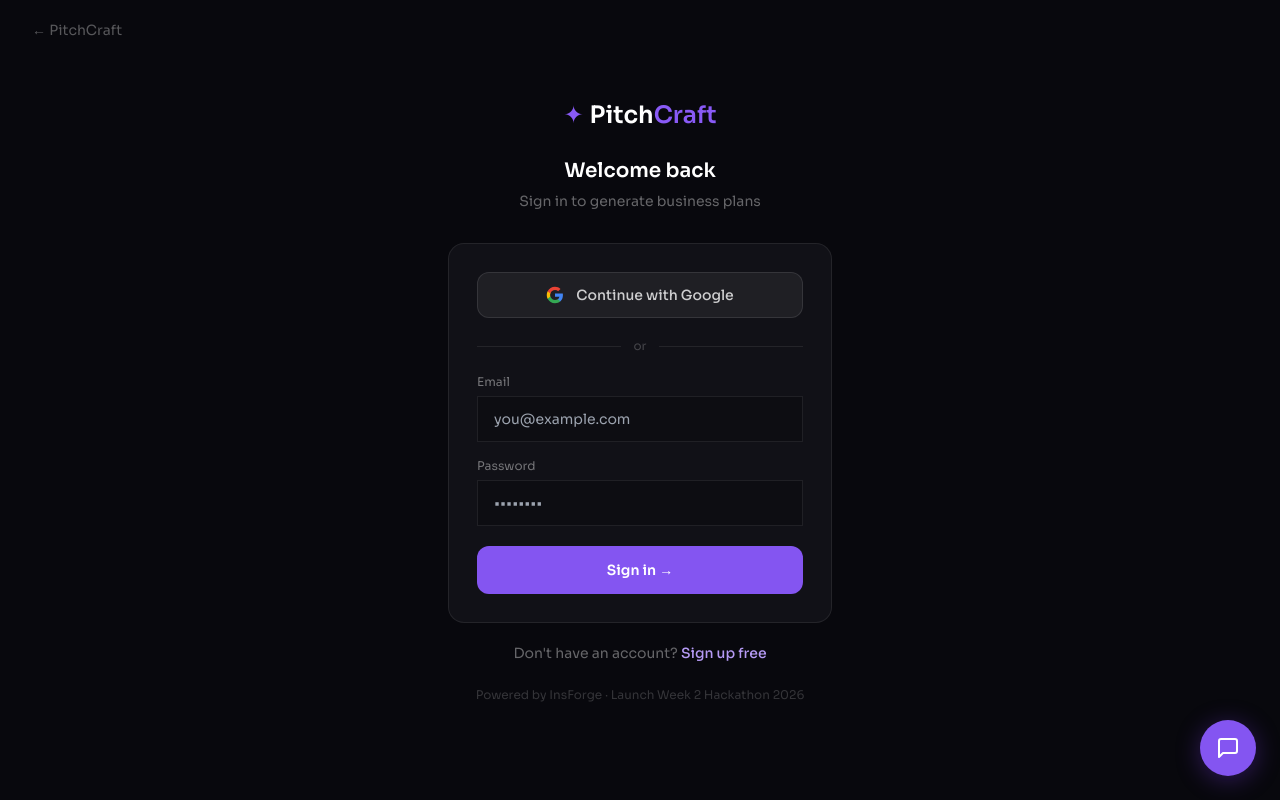
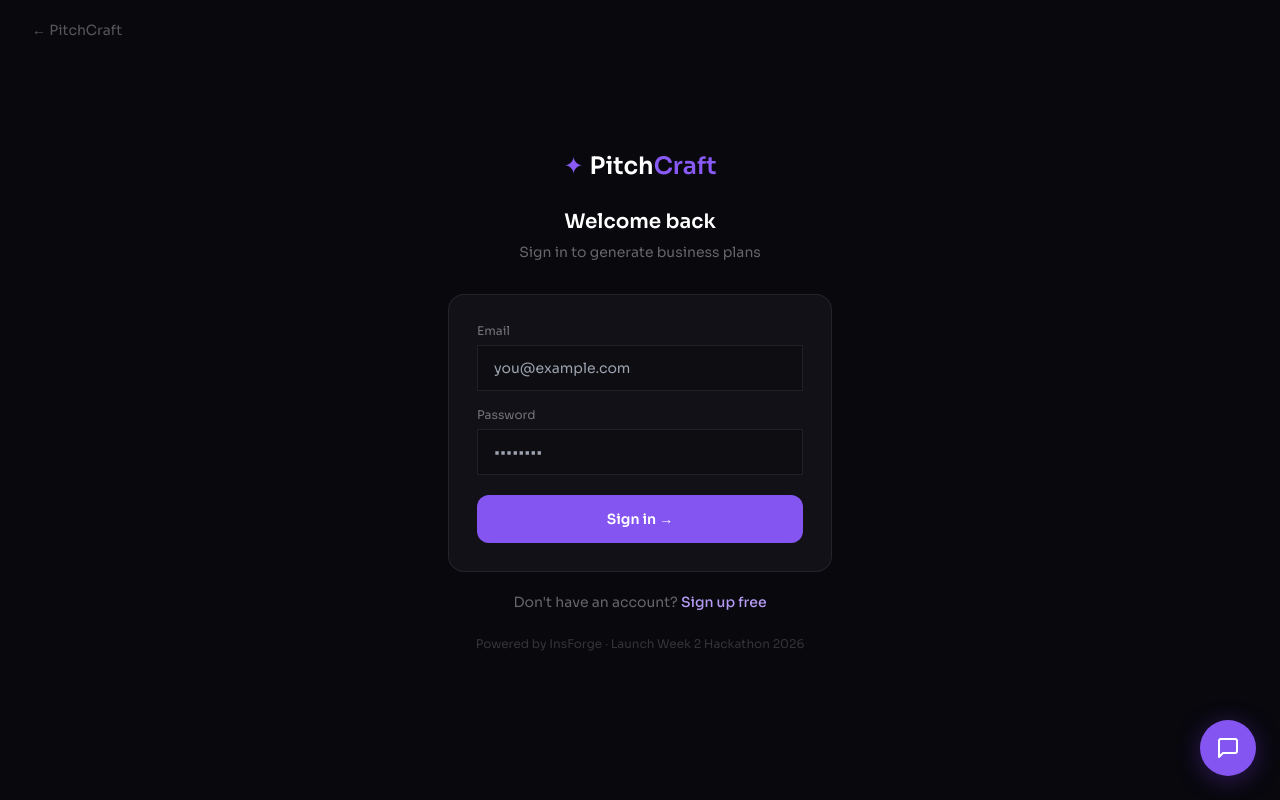
Before and after one commit to SyedArmanAli2003/PitchCraft-v2, a Next.js app in the folder frontend/: page /login in a window 1280 px wide. Built offline with nearby package versions, Linux system fonts and the light colour scheme; what @insforge/sdk would draw is missing.

Commit message:
Remove Google OAuth sign-in from login page

```diff
--- a/frontend/app/login/page.tsx
+++ b/frontend/app/login/page.tsx
@@ -13,10 +13,7 @@
   localStorage.setItem("pitchcraft_user", JSON.stringify(data))
 }
 
-// The OAuth callback URL — must be in InsForge Dashboard → Auth → Settings → allowedRedirectUrls
-const OAUTH_CALLBACK = typeof window !== "undefined"
-  ? `${window.location.origin}/auth/callback`
-  : "https://nb3y5334.insforge.site/auth/callback"
+
 
 // ── Login form ───────────────────────────────────────────────────────────────
 function LoginContent() {
@@ -27,7 +24,6 @@
   const [email, setEmail] = useState("")
   const [password, setPassword] = useState("")
   const [loading, setLoading] = useState(false)
-  const [googleLoading, setGoogleLoading] = useState(false)
   const [error, setError] = useState("")
   const [info, setInfo] = useState("")
 
@@ -35,35 +31,11 @@
 
   // Redirect already-logged-in users
   useEffect(() => {
-    if (searchParams.get("error") === "auth_failed") {
-      setError("Google sign-in failed — please try again or use email.")
-    }
     try {
       if (localStorage.getItem("pitchcraft_user")) router.replace(redirectTo)
     } catch { /* SSR */ }
   }, [router, redirectTo, searchParams])
 
-  // ── Google OAuth ───────────────────────────────────────────────────
-  const handleGoogle = async () => {
-    if (!insforge) { setError("Auth client not initialised — check env vars."); return }
-    setError(""); setInfo(""); setGoogleLoading(true)
-    try {
-      sessionStorage.setItem("oauth_redirect", redirectTo)
-      const { data, error: oauthErr } = await insforge.auth.signInWithOAuth("google", {
-        redirectTo: OAUTH_CALLBACK,
-      })
-      if (oauthErr) throw new Error(oauthErr.message)
-      if (data?.url) {
-        window.location.href = data.url
-        return
-      }
-      throw new Error("No OAuth URL returned from InsForge.")
-    } catch (e: unknown) {
-      const msg = (e as { message?: string })?.message || "Google sign-in failed."
-      setError(msg.includes("not configured") ? "Google OAuth is not enabled on this project." : msg)
-      setGoogleLoading(false)
-    }
-  }
 
   // ── Email / password ──────────────────────────────────────────────────────
   const handleSubmit = async (e: React.FormEvent) => {
@@ -165,27 +137,6 @@
         <div className="rounded-2xl p-7"
           style={{ background: "hsl(240,15%,8%)", border: "1px solid rgba(255,255,255,0.08)" }}>
 
-          {/* Google OAuth */}
-          <button
-            type="button"
-            onClick={handleGoogle}
-            disabled={googleLoading || loading}
-            className="w-full flex items-center justify-center gap-3 py-3 rounded-xl text-sm font-medium cursor-pointer transition-all mb-5 disabled:opacity-60"
-            style={{ background: "rgba(255,255,255,0.06)", color: "rgba(255,255,255,0.78)", border: "1px solid rgba(255,255,255,0.1)" }}
-            onMouseEnter={e => { if (!googleLoading && !loading) e.currentTarget.style.background = "rgba(255,255,255,0.09)" }}
-            onMouseLeave={e => (e.currentTarget.style.background = "rgba(255,255,255,0.06)")}>
-            {googleLoading
-              ? <span className="w-4 h-4 border-2 rounded-full animate-spin"
-                  style={{ borderColor: "rgba(255,255,255,0.3)", borderTopColor: "white" }} />
-              : <GoogleIcon />}
-            {googleLoading ? "Redirecting to Google…" : "Continue with Google"}
-          </button>
-
-          <div className="flex items-center gap-3 mb-5">
-            <div className="flex-1 h-px" style={{ background: "rgba(255,255,255,0.08)" }} />
-            <span className="text-xs" style={{ color: "rgba(255,255,255,0.22)" }}>or</span>
-            <div className="flex-1 h-px" style={{ background: "rgba(255,255,255,0.08)" }} />
-          </div>
 
           {/* Email + Password form */}
           <form onSubmit={handleSubmit} noValidate>
@@ -251,7 +202,7 @@
 
             <button
               type="submit"
-              disabled={loading || googleLoading}
+              disabled={loading}
               className="w-full mt-5 py-3.5 rounded-xl font-semibold text-white text-sm cursor-pointer transition-all disabled:opacity-55 disabled:cursor-not-allowed"
               style={{ background: "hsl(258,85%,64%)" }}
               onMouseEnter={e => { if (!loading) e.currentTarget.style.boxShadow = "0 0 24px rgba(124,58,237,0.4)" }}
@@ -295,16 +246,6 @@
   )
 }
 
-function GoogleIcon() {
-  return (
-    <svg width="18" height="18" viewBox="0 0 24 24" fill="none">
-      <path fill="#4285F4" d="M22.56 12.25c0-.78-.07-1.53-.2-2.25H12v4.26h5.92c-.26 1.37-1.04 2.53-2.21 3.31v2.77h3.57c2.08-1.92 3.28-4.74 3.28-8.09z" />
-      <path fill="#34A853" d="M12 23c2.97 0 5.46-.98 7.28-2.66l-3.57-2.77c-.98.66-2.23 1.06-3.71 1.06-2.86 0-5.29-1.93-6.16-4.53H2.18v2.84C3.99 20.53 7.7 23 12 23z" />
-      <path fill="#FBBC05" d="M5.84 14.09c-.22-.66-.35-1.36-.35-2.09s.13-1.43.35-2.09V7.07H2.18C1.43 8.55 1 10.22 1 12s.43 3.45 1.18 4.93l2.85-2.22.81-.62z" />
-      <path fill="#EA4335" d="M12 5.38c1.62 0 3.06.56 4.21 1.64l3.15-3.15C17.45 2.09 14.97 1 12 1 7.7 1 3.99 3.47 2.18 7.07l3.66 2.84c.87-2.6 3.3-4.53 6.16-4.53z" />
-    </svg>
-  )
-}
 
 export default function LoginPage() {
   return (
```
